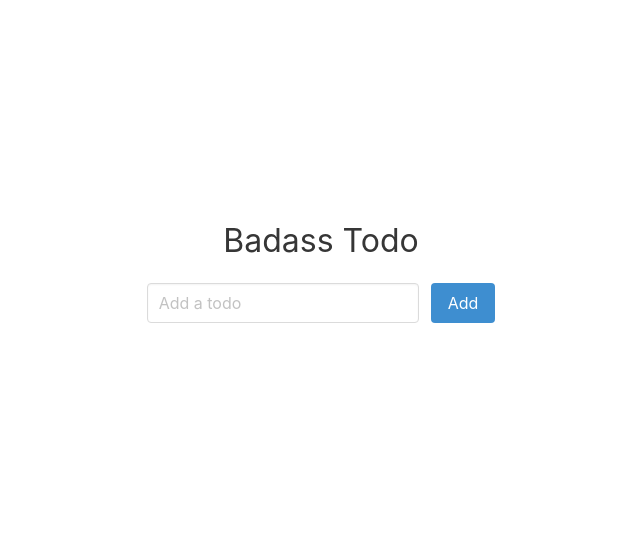
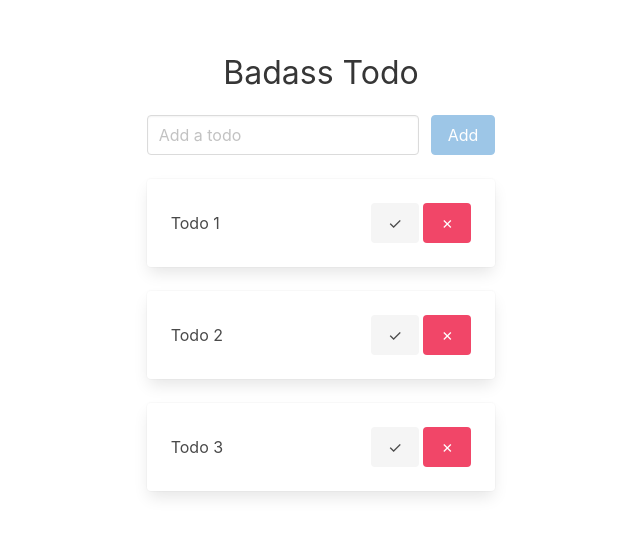
Before and after one commit to JrzenonDev/todo-vu3-firebase9, a Vue app: page / in a window 1280 px wide. Shown: the part 115-650 px from the top of the page, without its empty margins (319-959 px from the left). Built offline with nearby package versions, Linux system fonts and the light colour scheme.

Commit message:
feat: init method addTodo use uuid and passing todo to ListTodo

```diff
--- a/src/components/FormTodo.vue
+++ b/src/components/FormTodo.vue
@@ -2,13 +2,36 @@
   <form @submit.prevent="addTodo">
     <div class="field is-grouped mb-5">
       <p class="control is-expanded">
-        <input class="input" type="text" placeholder="Add a todo" />
+        <input v-model="newTodoContent" class="input" type="text" placeholder="Add a todo" />
       </p>
       <p class="control">
-        <a class="button is-info"> Add </a>
+        <button :disabled="!newTodoContent" class="button is-info">Add</button>
       </p>
     </div>
   </form>
+  <ListTodo :todos="todos" />
 </template>
 
-<script setup></script>
+<script setup>
+import { ref } from 'vue'
+import { v4 as uuidv4 } from 'uuid'
+import ListTodo from './ListTodo.vue'
+
+const todos = ref([
+  { id: 1, content: 'Todo 1', done: true },
+  { id: 2, content: 'Todo 2', done: false },
+  { id: 3, content: 'Todo 3', done: false }
+])
+
+const newTodoContent = ref('')
+const addTodo = () => {
+  console.log('add todo')
+  const newTodo = {
+    id: uuidv4(),
+    content: newTodoContent.value,
+    done: false
+  }
+  console.log(newTodo)
+  //todos.value.unshift(newTodo)
+}
+</script>
```
